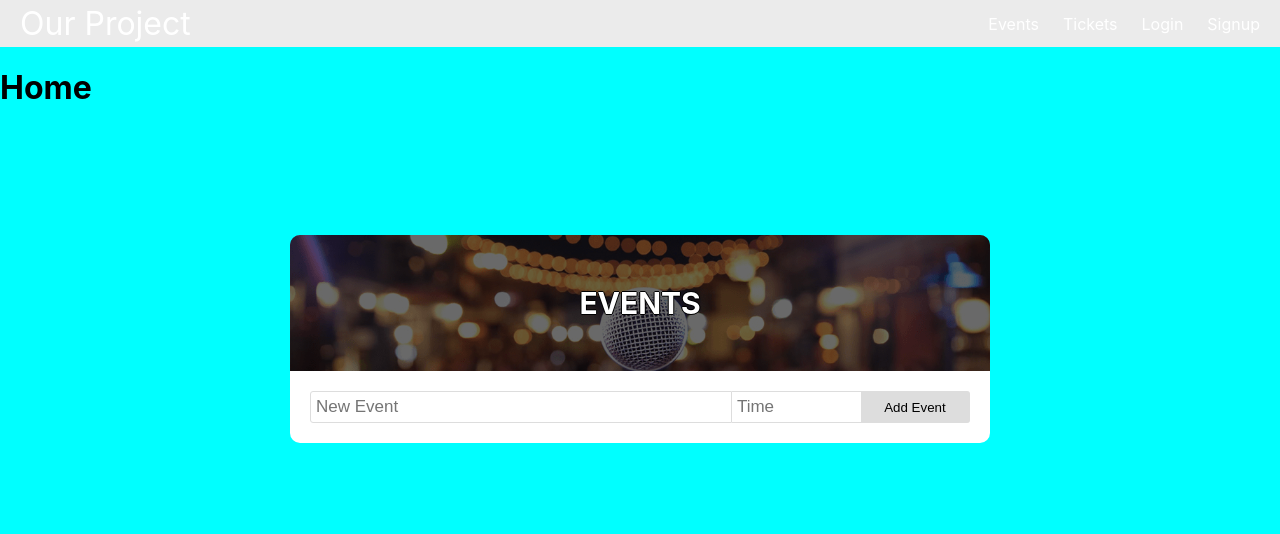
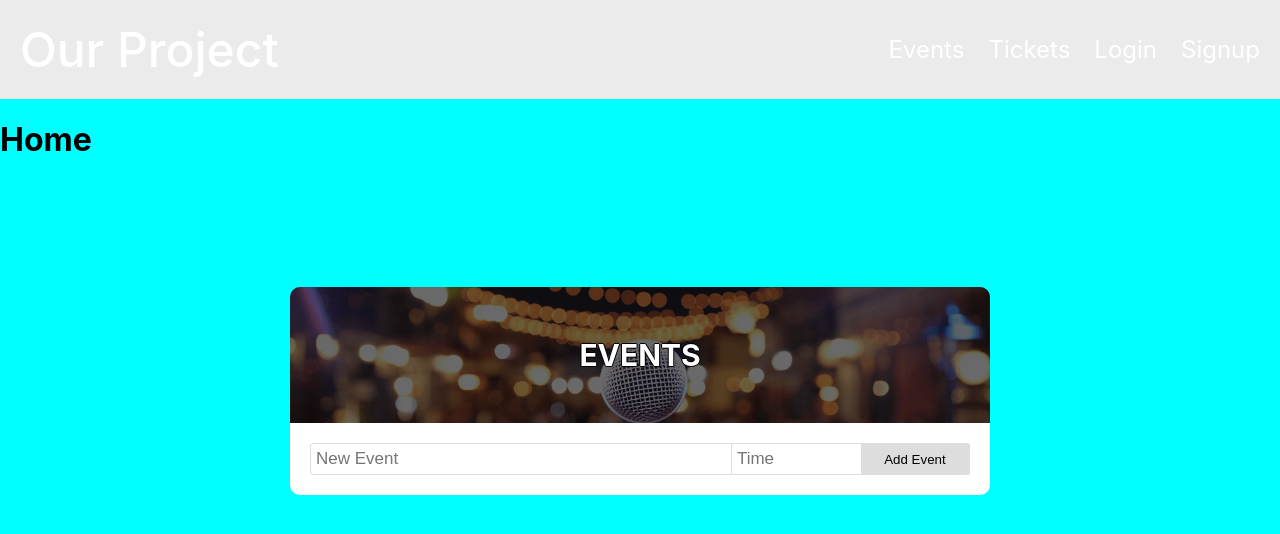
Before and after one commit to JakMcCarthy/EventsPage, a React (Create React App) app: page / in a window 1280 px wide. Shown: the top 534 px of the page. Built offline with nearby package versions, Linux system fonts and the light colour scheme.

Commit message:
finished the navigation bar - getting ready to add the hero section

```diff
--- a/src/App.js
+++ b/src/App.js
@@ -3,7 +3,7 @@ import Main from './components/Main';
 import Navbar from "./components/Header/Navbar";
 import Home from "./components/Header/pages/Home"
 import Tickets from "./components/Header/pages/Tickets"
-import Event from "./components/Event/Event"
+import Event from "./components/Header/pages/Events"
 import Login from "./components/Header/pages/Login"
 import Signup from "./components/Header/pages/Signup"
 // these two components allow us to define all routes and group them together
--- a/src/components/Header/Navbar.js
+++ b/src/components/Header/Navbar.js
@@ -3,7 +3,7 @@ import { Link, useMatch, useResolvedPath  } from "react-router-dom"
 
 export default function Navbar() {
     return <nav className="nav">
-        <Link to="/" className="site-title">Our Project</Link>
+        <Link to="/" className="site-title" id="site-title">Our Project</Link>
         <ul>
 
                <CustomLink to="/events">Events</CustomLink>
--- a/src/components/Header/navbar.css
+++ b/src/components/Header/navbar.css
@@ -15,11 +15,17 @@
     justify-content: space-between;
     align-items: center;
     gap: 2rem;
-    padding: 0 1rem;
+    padding: 1rem 1rem;
  }
 
  .site-title {
-    font-size: 2rem;
+    font-size: 3rem;
+    font-weight: 500;
+ }
+
+ #site-title {
+     font-size: 3rem;
+
  }
 
  .nav ul {
@@ -31,17 +37,20 @@
 
  }
 
- .nav a {
+ .nav a  {
     color: inherit;
     text-decoration: none;
     height: 100%;
     display: flex;
     align-items: center;
     padding: .25rem;
+    font-size: 1.5rem;
  }
 
+
+
  .nav li.active {
-    background-color: rgb(80, 12, 107) ;
+    background-color: rgb(70, 70, 70) ;
  }
 
  .nav li.hover {
--- /dev/null
+++ b/src/components/Header/pages/Events.js
@@ -0,0 +1,3 @@
+ export default function Events() {
+    return <h1> Events </h1>
+}
--- a/src/components/Header/pages/Home.js
+++ b/src/components/Header/pages/Home.js
@@ -1,3 +1,4 @@
 export default function Home() {
     return <h1> Home </h1>
+
 }
--- a/src/components/Header/pages/Login.js
+++ b/src/components/Header/pages/Login.js
@@ -1,3 +1,3 @@
-export default function Login() {
+ export default function Login() {
     return <h1> Login </h1>
 }
```
Also changed, not shown: src/components/Hero/HeroSection.js (added, +16 -0 lines), src/components/Hero/herosection.css (added, +19 -0 lines), 1 other file (tests, documents, lock files or other folders).
